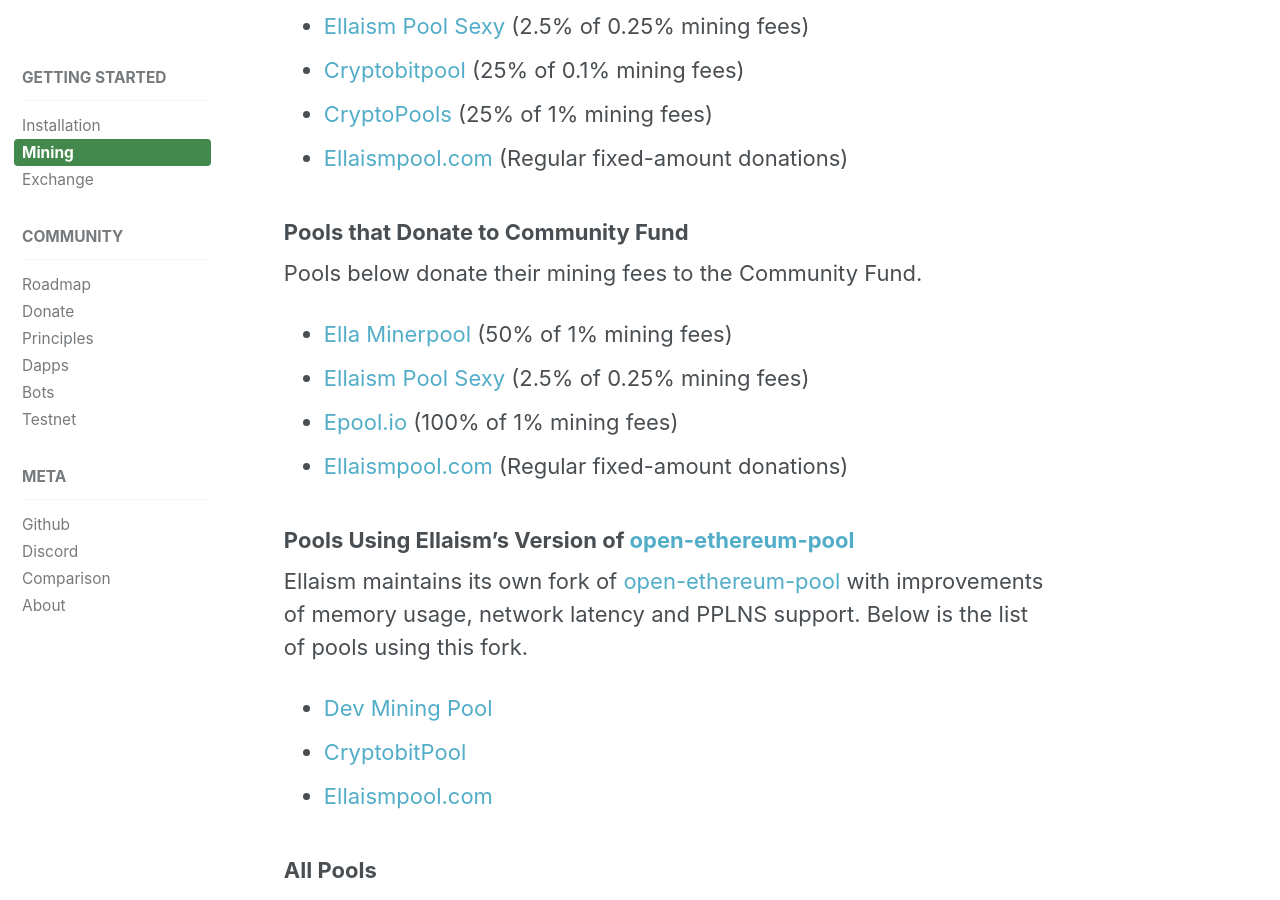
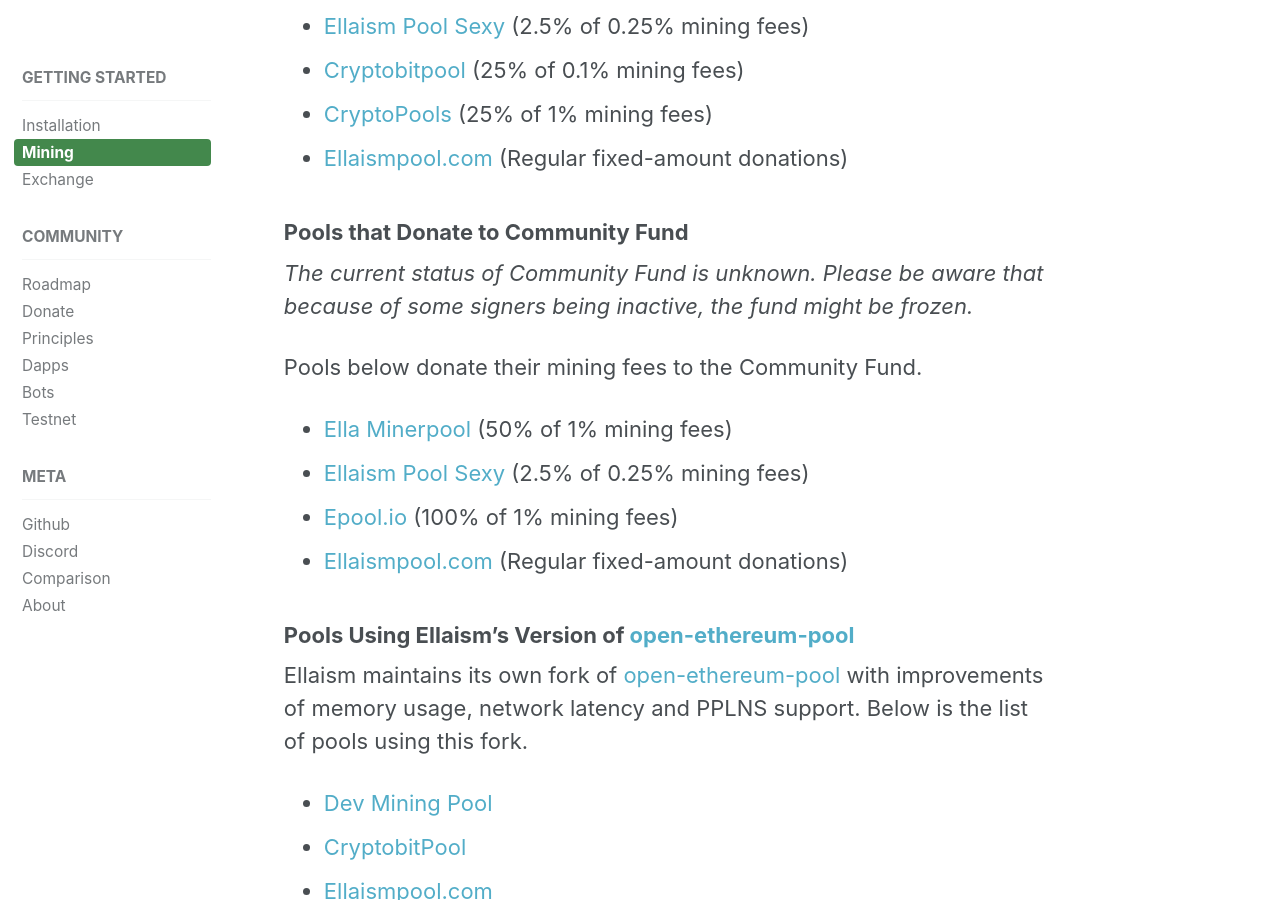
Before and after one commit to ellaism/ellaism.org, a Jekyll site: the page built from _docs/mining.md, in a window 1280 px wide and 900 px high, scrolled down 1063 px. Built offline with Jekyll 4.4.1, drawn with Linux system fonts in a browser that asks for light colours.

Commit message:
Add warning of Community Fund

```diff
--- a/_docs/mining.md
+++ b/_docs/mining.md
@@ -36,6 +36,8 @@
 * [Ellaismpool.com](http://ellaismpool.com) (Regular fixed-amount donations)
 
 ### Pools that Donate to Community Fund
+
+*The current status of Community Fund is unknown. Please be aware that because of some signers being inactive, the fund might be frozen.*
 
 Pools below donate their mining fees to the Community Fund.
 
```
